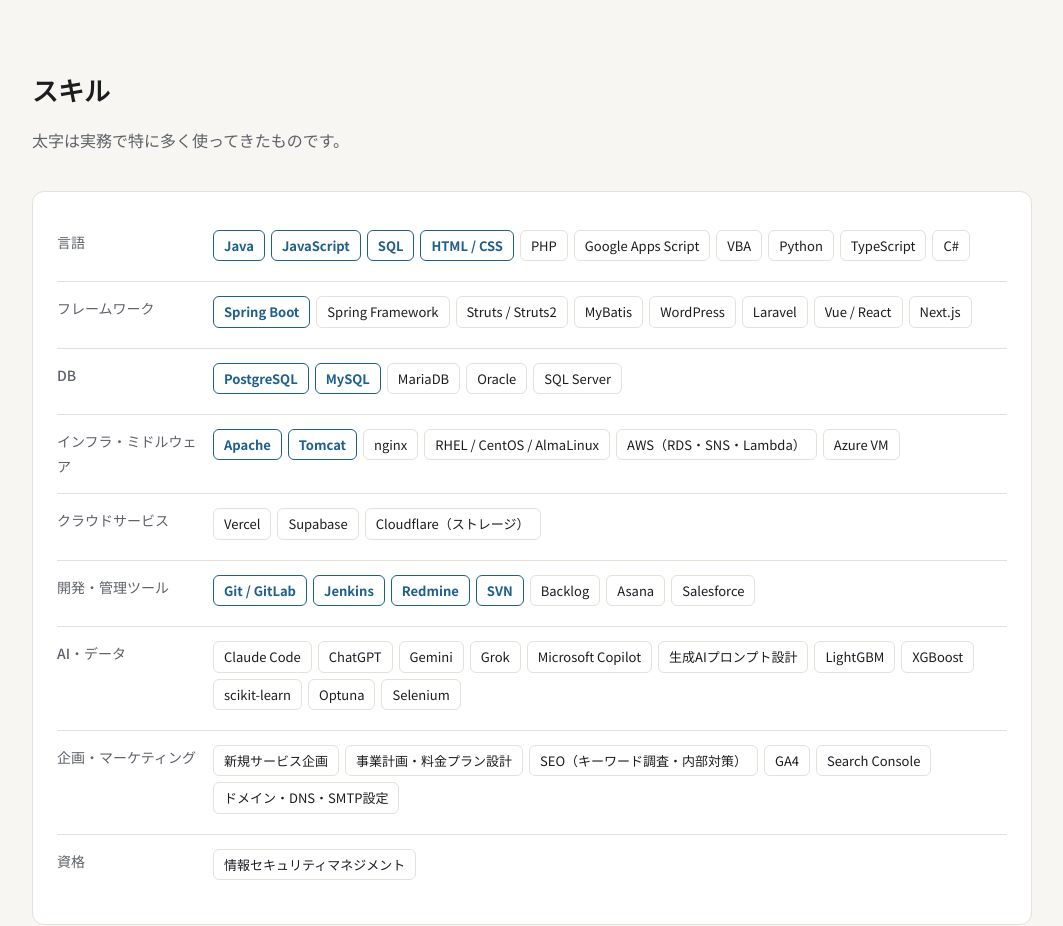
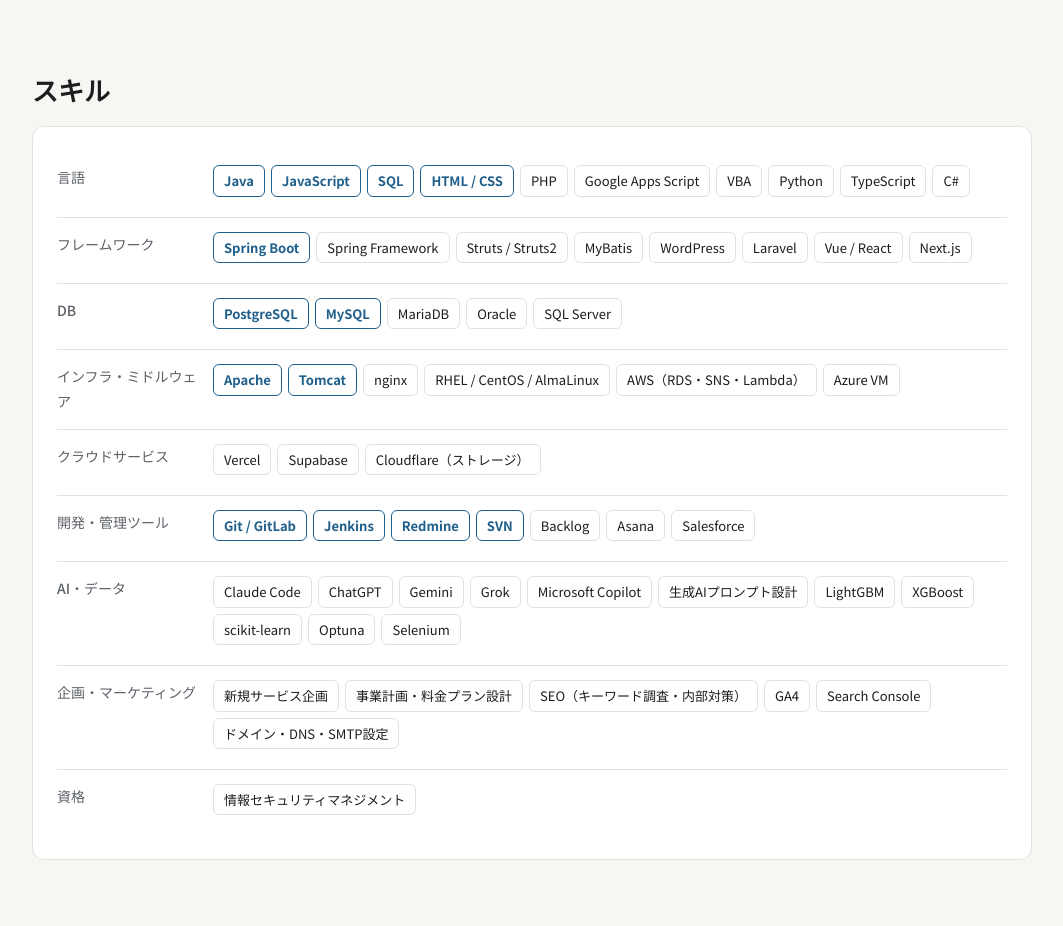
Before and after one commit to mokumokaai-cmyk/mokumokaai-cmyk.github.io, a plain HTML site: page index.html in a window 1280 px wide. Shown: the part 5840-6766 px from the top of the page, without its empty margins (108-1171 px from the left). Drawn offline with Linux system fonts and the light colour scheme.

Commit message:
Remove skills legend text
Co-Authored-By: Claude Opus 5.5 <noreply@anthropic.com>

```diff
--- a/index.html
+++ b/index.html
@@ -380,7 +380,6 @@ footer{padding:32px 0 48px;color:var(--muted);font-size:13px;text-align:center}
   <section id="skills">
     <div class="wrap">
       <h2>スキル</h2>
-      <p class="intro">太字は実務で特に多く使ってきたものです。</p>
       <div class="card">
         <div class="skillrow"><h4>言語</h4><div><span class="pill lv3">Java</span><span class="pill lv3">JavaScript</span><span class="pill lv3">SQL</span><span class="pill lv3">HTML / CSS</span><span class="pill">PHP</span><span class="pill">Google Apps Script</span><span class="pill">VBA</span><span class="pill">Python</span><span class="pill">TypeScript</span><span class="pill">C#</span></div></div>
         <div class="skillrow"><h4>フレームワーク</h4><div><span class="pill lv3">Spring Boot</span><span class="pill">Spring Framework</span><span class="pill">Struts / Struts2</span><span class="pill">MyBatis</span><span class="pill">WordPress</span><span class="pill">Laravel</span><span class="pill">Vue / React</span><span class="pill">Next.js</span></div></div>
```
